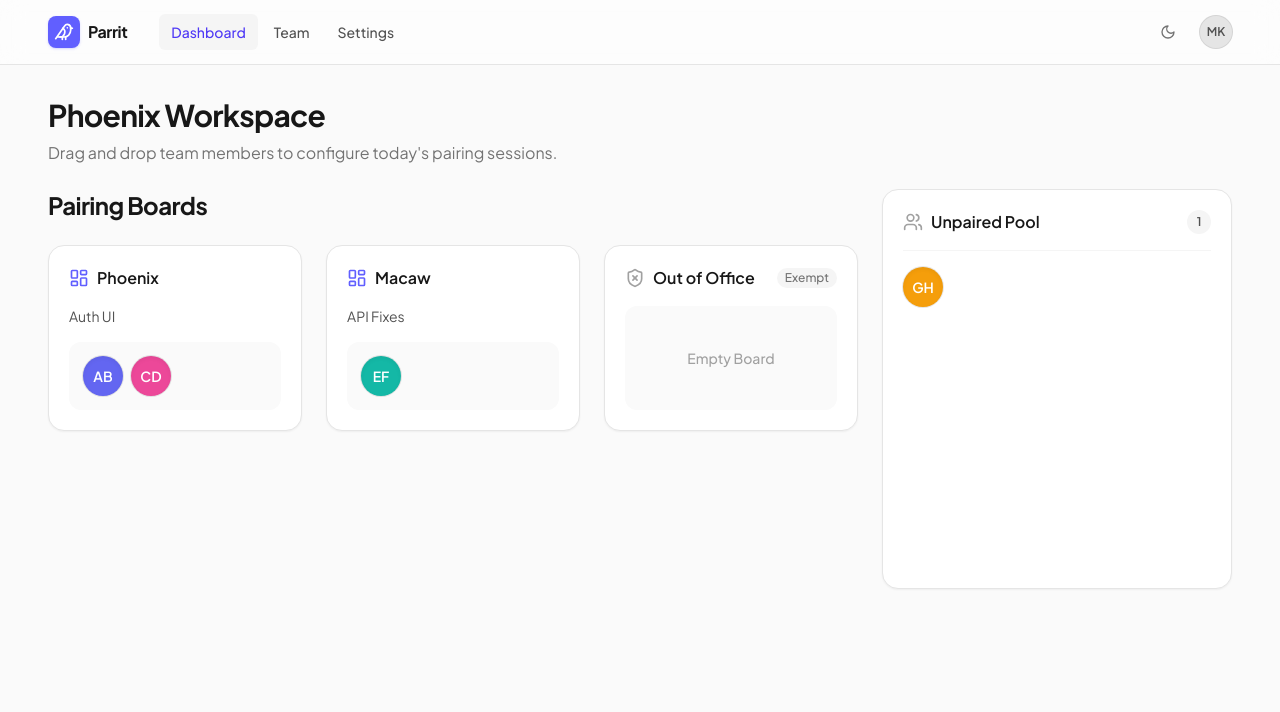
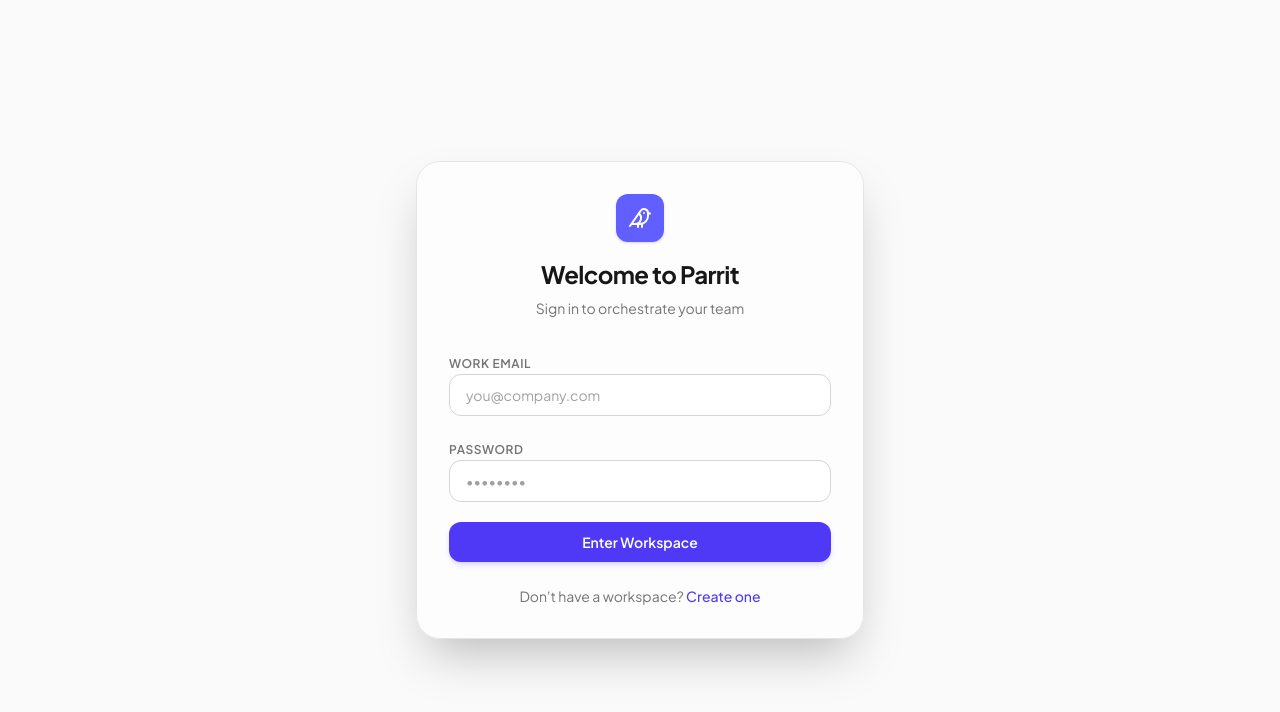
Before and after one commit to mketiku/parrit, a React (Vite) app: page / in a window 1280 px wide. Shown: the top 712 px of the page. Built offline with nearby package versions, Linux system fonts and the light colour scheme; no server answers.

Commit message:
feat: implement supabase authentication system and secure UI gate

```diff
--- a/src/App.tsx
+++ b/src/App.tsx
@@ -1,6 +1,9 @@
 import React from 'react';
 import { BrowserRouter, Routes, Route } from 'react-router-dom';
 import AppLayout from './components/layout/AppLayout';
+import { AuthScreen } from './features/auth/components/AuthScreen';
+import { useAuthStore } from './features/auth/store/useAuthStore';
+import { Loader2 } from 'lucide-react';
 
 import { PairingWorkspace } from './features/pairing/components/PairingWorkspace';
 
@@ -33,6 +36,24 @@
 }
 
 function App() {
+  const { user, isLoading, initialize } = useAuthStore();
+
+  React.useEffect(() => {
+    initialize();
+  }, [initialize]);
+
+  if (isLoading) {
+    return (
+      <div className="flex min-h-screen items-center justify-center bg-neutral-50 dark:bg-neutral-950">
+        <Loader2 className="h-8 w-8 animate-spin text-indigo-500" />
+      </div>
+    );
+  }
+
+  if (!user) {
+    return <AuthScreen />;
+  }
+
   return (
     <BrowserRouter>
       <Routes>
--- a/src/components/layout/AppLayout.tsx
+++ b/src/components/layout/AppLayout.tsx
@@ -1,8 +1,10 @@
 import React, { useEffect, useState } from 'react';
 import { NavLink, Outlet } from 'react-router-dom';
-import { Bird, Moon, Sun } from 'lucide-react';
+import { Bird, Moon, Sun, LogOut } from 'lucide-react';
+import { useAuthStore } from '../../features/auth/store/useAuthStore';
 
 export default function AppLayout() {
+  const { signOut } = useAuthStore();
   const [isDark, setIsDark] = useState(() => {
     if (typeof window !== 'undefined') {
       return (
@@ -92,9 +94,14 @@
                 <Moon className="h-4 w-4" />
               )}
             </button>
-            <div className="flex h-8 w-8 items-center justify-center rounded-full bg-neutral-200 dark:bg-neutral-800 text-xs font-semibold text-neutral-600 dark:text-neutral-400 ring-1 ring-neutral-300 dark:ring-neutral-700">
-              MK
-            </div>
+            <button
+              onClick={() => signOut()}
+              className="group flex h-8 w-8 items-center justify-center rounded-full bg-neutral-200 text-xs font-semibold text-neutral-600 ring-1 ring-neutral-300 transition-all hover:bg-neutral-300 dark:bg-neutral-800 dark:text-neutral-400 dark:ring-neutral-700 dark:hover:bg-neutral-700"
+              title="Sign Out"
+            >
+              <span className="group-hover:hidden">MK</span>
+              <LogOut className="hidden h-3.5 w-3.5 group-hover:block" />
+            </button>
           </div>
         </div>
       </header>
--- /dev/null
+++ b/src/features/auth/components/AuthScreen.tsx
@@ -0,0 +1,126 @@
+import React, { useState } from 'react';
+import { supabase } from '../../../lib/supabase';
+import { Bird, Loader2 } from 'lucide-react';
+
+export function AuthScreen() {
+  const [email, setEmail] = useState('');
+  const [password, setPassword] = useState('');
+  const [isSignUp, setIsSignUp] = useState(false);
+  const [isLoading, setIsLoading] = useState(false);
+  const [errorMSG, setErrorMSG] = useState<string | null>(null);
+
+  const handleSubmit = async (e: React.FormEvent) => {
+    e.preventDefault();
+    setIsLoading(true);
+    setErrorMSG(null);
+
+    try {
+      if (isSignUp) {
+        const { error } = await supabase.auth.signUp({
+          email,
+          password,
+        });
+        if (error) throw error;
+        // Sometimes signUp requires email confirmation depending on Supabase settings
+        alert(
+          'Success! Check your email to confirm your account (if enabled), or just sign in now.'
+        );
+        setIsSignUp(false);
+      } else {
+        const { error } = await supabase.auth.signInWithPassword({
+          email,
+          password,
+        });
+        if (error) throw error;
+      }
+    } catch (err: unknown) {
+      if (err instanceof Error) {
+        setErrorMSG(err.message);
+      } else {
+        setErrorMSG('An error occurred during authentication.');
+      }
+    } finally {
+      setIsLoading(false);
+    }
+  };
+
+  return (
+    <div className="flex min-h-screen w-full items-center justify-center bg-neutral-50 p-4 font-sans text-neutral-900 dark:bg-neutral-950 dark:text-neutral-100">
+      <div className="w-full max-w-md overflow-hidden rounded-3xl border border-neutral-200 bg-white/50 p-8 shadow-2xl backdrop-blur-xl dark:border-neutral-800 dark:bg-neutral-900/50">
+        <div className="mb-8 flex flex-col items-center text-center">
+          <div className="mb-4 flex h-12 w-12 items-center justify-center rounded-xl bg-indigo-500 text-white shadow-sm shadow-indigo-500/20">
+            <Bird className="h-6 w-6" />
+          </div>
+          <h1 className="text-2xl font-bold tracking-tight">
+            Welcome to Parrit
+          </h1>
+          <p className="mt-2 text-sm text-neutral-500 dark:text-neutral-400">
+            {isSignUp
+              ? 'Create a secure team workspace'
+              : 'Sign in to orchestrate your team'}
+          </p>
+        </div>
+
+        {errorMSG && (
+          <div className="mb-6 rounded-xl bg-red-50 p-4 text-sm text-red-600 dark:bg-red-500/10 dark:text-red-400">
+            {errorMSG}
+          </div>
+        )}
+
+        <form onSubmit={handleSubmit} className="space-y-5">
+          <div className="space-y-1">
+            <label className="text-xs font-semibold uppercase tracking-wider text-neutral-500 dark:text-neutral-400">
+              Work Email
+            </label>
+            <input
+              type="email"
+              required
+              value={email}
+              onChange={(e) => setEmail(e.target.value)}
+              className="w-full rounded-xl border border-neutral-300 bg-white/80 px-4 py-2.5 text-sm outline-none transition-all placeholder:text-neutral-400 focus:border-indigo-500 focus:ring-2 focus:ring-indigo-500/20 dark:border-neutral-700 dark:bg-neutral-900/80 dark:placeholder:text-neutral-600 dark:focus:border-indigo-400"
+              placeholder="you@company.com"
+            />
+          </div>
+
+          <div className="space-y-1">
+            <label className="text-xs font-semibold uppercase tracking-wider text-neutral-500 dark:text-neutral-400">
+              Password
+            </label>
+            <input
+              type="password"
+              required
+              value={password}
+              onChange={(e) => setPassword(e.target.value)}
+              className="w-full rounded-xl border border-neutral-300 bg-white/80 px-4 py-2.5 text-sm outline-none transition-all placeholder:text-neutral-400 focus:border-indigo-500 focus:ring-2 focus:ring-indigo-500/20 dark:border-neutral-700 dark:bg-neutral-900/80 dark:placeholder:text-neutral-600 dark:focus:border-indigo-400"
+              placeholder="••••••••"
+            />
+          </div>
+
+          <button
+            type="submit"
+            disabled={isLoading}
+            className="flex w-full items-center justify-center rounded-xl bg-indigo-600 px-4 py-2.5 text-sm font-semibold text-white shadow-md shadow-indigo-500/20 transition-all hover:bg-indigo-500 active:scale-[0.98] disabled:pointer-events-none disabled:opacity-70 dark:bg-indigo-500 dark:hover:bg-indigo-400"
+          >
+            {isLoading ? (
+              <Loader2 className="h-5 w-5 animate-spin" />
+            ) : isSignUp ? (
+              'Create Workspace'
+            ) : (
+              'Enter Workspace'
+            )}
+          </button>
+        </form>
+
+        <div className="mt-6 text-center text-sm text-neutral-500 dark:text-neutral-400">
+          {isSignUp ? 'Already have a workspace? ' : "Don't have a workspace? "}
+          <button
+            onClick={() => setIsSignUp(!isSignUp)}
+            className="font-medium text-indigo-600 hover:text-indigo-500 hover:underline dark:text-indigo-400 dark:hover:text-indigo-300"
+          >
+            {isSignUp ? 'Sign in' : 'Create one'}
+          </button>
+        </div>
+      </div>
+    </div>
+  );
+}
--- /dev/null
+++ b/src/features/auth/store/useAuthStore.ts
@@ -0,0 +1,38 @@
+import { create } from 'zustand';
+import { User, Session } from '@supabase/supabase-js';
+import { supabase } from '../../../lib/supabase';
+
+interface AuthState {
+  user: User | null;
+  session: Session | null;
+  isLoading: boolean;
+  initialize: () => Promise<void>;
+  signOut: () => Promise<void>;
+}
+
+export const useAuthStore = create<AuthState>((set) => ({
+  user: null,
+  session: null,
+  isLoading: true,
+
+  initialize: async () => {
+    try {
+      const {
+        data: { session },
+      } = await supabase.auth.getSession();
+      set({ session, user: session?.user ?? null, isLoading: false });
+
+      // Listen for auth changes
+      supabase.auth.onAuthStateChange((_event, currentSession) => {
+        set({ session: currentSession, user: currentSession?.user ?? null });
+      });
+    } catch (error) {
+      console.error('Error initializing auth', error);
+      set({ isLoading: false });
+    }
+  },
+
+  signOut: async () => {
+    await supabase.auth.signOut();
+  },
+}));
```
Also changed, not shown: 2 other files (tests, documents, lock files or other folders).
